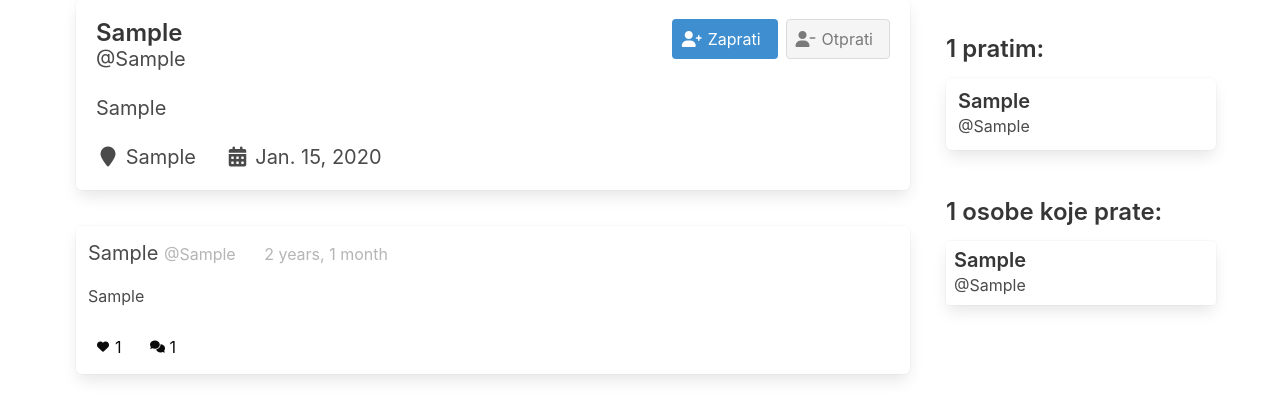
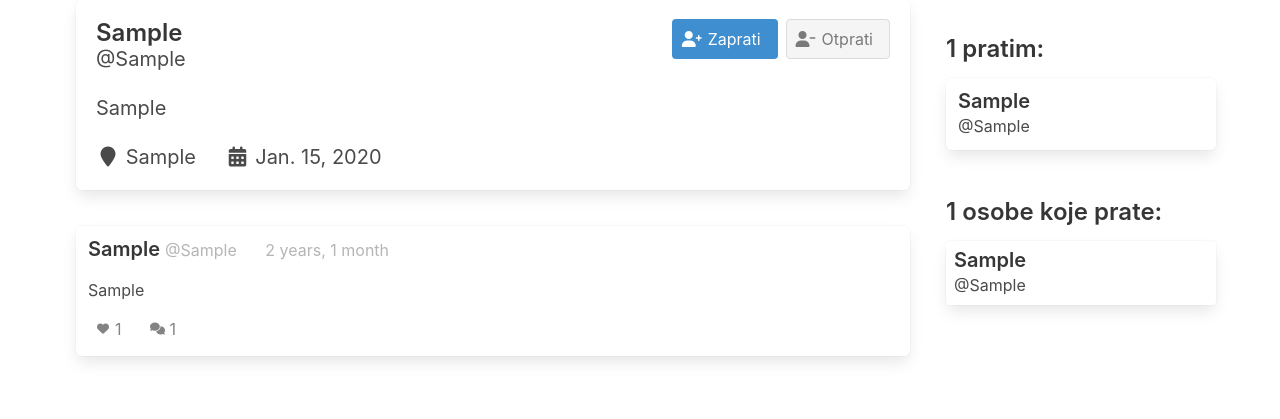
Before and after one commit to proto-forma/WebProject, a Django app: page /tviteras/1 in a window 1280 px wide. Shown: the part 165-584 px from the top of the page. Run offline with Django 3.2, Linux system fonts and the light colour scheme; tables that the repository leaves empty hold one stand-in row (Sample ...).

Commit message:
ujednačeni stilovi tvitova na stranicama, uređeni buttoni

```diff
--- a/WebProject/main/form.py
+++ b/WebProject/main/form.py
@@ -6,7 +6,7 @@ class TvitForm(forms.ModelForm):
         required=True,
         widget=forms.widgets.Textarea(
             attrs={
-                "placeholder": "Dweet something...",
+                "placeholder": "Tvit tvit tvit...",
                 "class": "textarea is-success is-medium",
             }
         ),
@@ -15,4 +15,4 @@ class TvitForm(forms.ModelForm):
 
     class Meta:
         model = Tvit
-        exclude = ("user", )
+        exclude = ("stvorio", )
--- a/WebProject/main/templates/main/tviteras.html
+++ b/WebProject/main/templates/main/tviteras.html
@@ -81,24 +81,24 @@
                     <div class="media-content">
                         <div class="content">
                             <p>
-                                <span class="is-size-5 has-text-bold"> {{ tvit.stvorio.tviteras.ime }} </span>
-                                <span class="is-size-6 has-text-grey-light"> @{{ tvit.stvorio.tviteras.hendl }} </span>
-                                <span class="is-size-6 has-text-grey-light ml-5"> {{ tvit.vrijeme_stvaranja|timesince }} </span>
+                                <span class="title is-size-5 has-text-bold"> {{ tvit.stvorio.tviteras.ime }} </span>
+                                <span class="subtitle is-size-6 has-text-grey-light"> @{{ tvit.stvorio.tviteras.hendl }} </span>
+                                <span class="subtitle is-size-6 has-text-grey-light ml-5"> {{ tvit.vrijeme_stvaranja|timesince }} </span>
                             </p>
                             <p>
                                 {{ tvit.tijelo }}
                             </p>
                         </div>
 
-                        <nav class="level is-mobile mt-5">
+                        <nav class="level is-mobile mt-3">
                             <div class="level-left">
                                 <a href="{% url 'main:tvit' tvit.id %}">
                                     <div class="buttons">
-                                        <button class="button is-disabled is-small is-white">
+                                        <button class="button is-small is-white" disabled>
                                             <span class="icon"> <i class="fa-solid fa-heart"></i> </span>
                                             <span class="is-size-6"> {{ tvit.lajkovi.count }} </span>
                                         </button>
-                                        <button class="button is-disabled is-small is-white">
+                                        <button class="button is-small is-white" disabled>
                                             <span class="icon"> <i class="fa-solid fa-comments"></i> </span>
                                             <span class="is-size-6"> {{ tvit.komentari.count }} </span>
                                         </button>
--- a/WebProject/main/views.py
+++ b/WebProject/main/views.py
@@ -10,6 +10,7 @@ def glavna_stranica(request):
     return render(request, 'base.html')
 
 def naslovna (request):
+    form = TvitForm()
     tviterasi = Tviteras.objects.exclude(korisnik=request.user)
     #if request.method == "POST":
         #form = TvitForm(request.POST or None)
@@ -18,7 +19,7 @@ def naslovna (request):
             #Tvit.user = request.user
             #Tvit.save()
             #return redirect("tviter:naslovna_stranica")
-    return render(request, 'main/naslovna.html', {'tviterasi': tviterasi})
+    return render(request, 'main/naslovna.html', {'tviterasi': tviterasi, 'form': form})
 
 
 def tviteras_list(request):
```
Also changed, not shown: WebProject/main/templates/main/naslovna.html (+9 -11 lines), WebProject/main/templates/main/tvit.html (+4 -4 lines).
